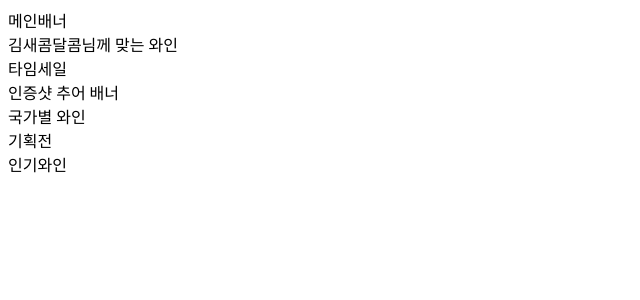
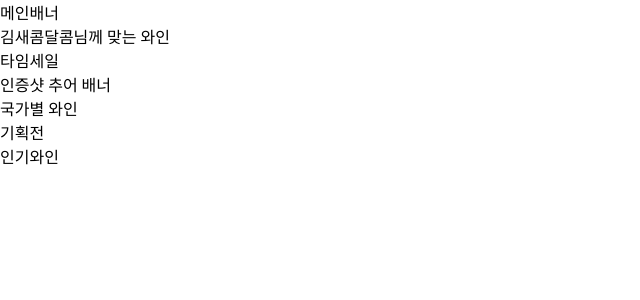
Before and after one commit to narc2ss/purpledog_fe_next, a Next.js app: page / in a window 1280 px wide. Shown: the top 300 px of the page, without its empty margins (0-640 px from the left). Built offline with nearby package versions, Linux system fonts and the light colour scheme.

Commit message:
env : css 초기화를 적용한다

```diff
--- a/package.json
+++ b/package.json
@@ -9,12 +9,14 @@
     "lint": "next lint"
   },
   "dependencies": {
-    "emotion": "^11.0.0",
+    "@emotion/react": "^11.9.0",
+    "@emotion/styled": "^11.8.1",
     "next": "12.1.4",
     "react": "18.0.0",
     "react-dom": "18.0.0"
   },
   "devDependencies": {
+    "@emotion/babel-plugin": "^11.9.2",
     "@types/node": "17.0.23",
     "@types/react": "18.0.1",
     "@types/react-dom": "18.0.0",
--- a/pages/_app.tsx
+++ b/pages/_app.tsx
@@ -1,7 +1,14 @@
+import { Global } from "@emotion/react";
 import type { AppProps } from "next/app";
+import { globalStyle } from "../src/styles/globalStyle";
 
 function MyApp({ Component, pageProps }: AppProps) {
-  return <Component {...pageProps} />;
+  return (
+    <>
+      <Global styles={globalStyle} />
+      <Component {...pageProps} />
+    </>
+  );
 }
 
 export default MyApp;
--- /dev/null
+++ b/src/styles/globalStyle.tsx
@@ -0,0 +1,9 @@
+import { css } from "@emotion/react";
+
+export const globalStyle = css`
+  * {
+    margin: 0;
+    padding: 0;
+    box-sizing: border-box;
+  }
+`;
```
Also changed, not shown: .babelrc (added), 1 other file (tests, documents, lock files or other folders).
